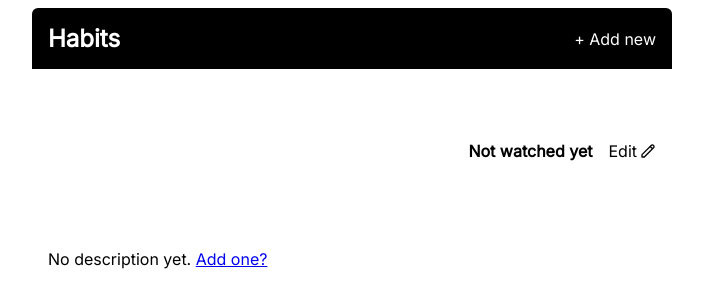
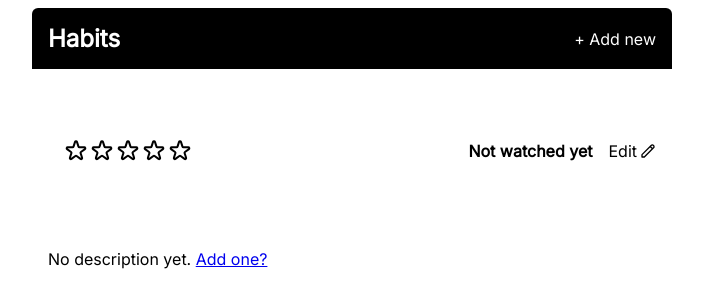
Before and after one commit to arthurmateu/uwdbfp-projects, a Flask app: template movie_library/movie_library/templates/movie_details.html in a window 1280 px wide. Shown: the top 308 px of the page, without its empty margins (288-991 px from the left). Run offline with Flask 3, Linux system fonts and the light colour scheme; the template is opened without the code that fills it, so the values that code supplies are empty.

Commit message:
Setting movie ratings

```diff
--- a/movie_library/movie_library/routes.py
+++ b/movie_library/movie_library/routes.py
@@ -43,6 +43,12 @@ def add_movie():
     )
 
 
+@pages.get("/movie/<string:_id>/rate")
+def rate_movie(_id):
+    rating = int(request.args.get("rating"))
+    current_app.db.movie.update_one({"_id": _id}, {"$set": {"rating": rating}})
+
+    return redirect(url_for(".movie", _id=_id))
 
 
 @pages.get("/movie/<string:_id>")
--- a/movie_library/movie_library/static/css/movie_details.css
+++ b/movie_library/movie_library/static/css/movie_details.css
@@ -21,7 +21,29 @@
 }
 
 .movie__rating {
+    display: flex;
     margin-left: 1rem;
+}
+
+.rating__link {
+    display: flex;
+    align-items: center;
+    text-decoration: none;
+    color: unset;
+}
+
+.star {
+    width: 1.5em;
+    height: 1.5em;
+    fill: none;
+}
+
+.rating__link:not(:first-of-type) {
+    margin-left: 2px;
+}
+
+.star--filled {
+    fill: #ffd02a;
 }
 
 .movie__watched {
--- a/movie_library/movie_library/templates/movie_details.html
+++ b/movie_library/movie_library/templates/movie_details.html
@@ -13,7 +13,11 @@
             <div class="movie__name">
                 <h1>{{ movie.title }}</h1>
                 <div class="movie__rating">
-                    {{ movie.rating }}
+                    {% for i in range(5) %}
+                    <a class="rating__link" href="{{ url_for('pages.rate_movie', _id=movie._id, rating=i+1) }}">
+                        {{ star("star " + ("star--filled" if movie.rating > i else "")) }}
+                    </a>
+                    {% endfor %}
                 </div>
             </div>
             <div class="movie__watched">
```
